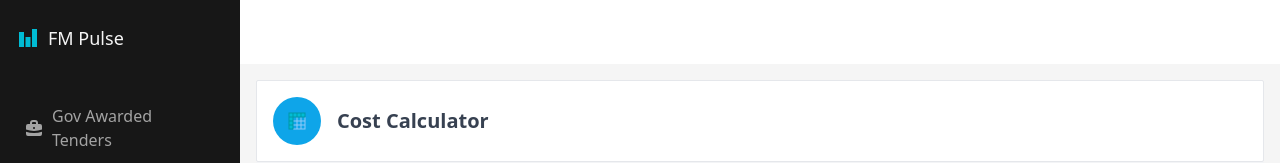
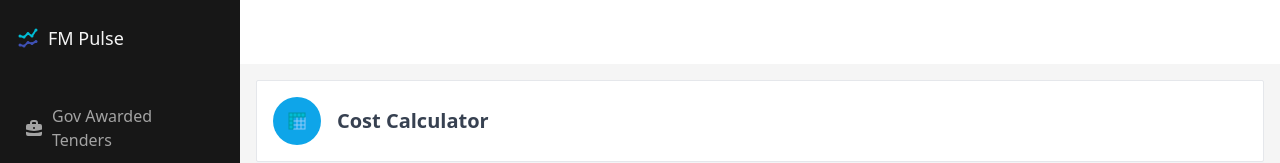
Before and after one commit to RamenBoy0/fm_pulse_dashboard, a React (Create React App) app: page / in a window 1280 px wide. Shown: the top 163 px of the page. Built offline with nearby package versions, Linux system fonts and the light colour scheme.

Commit message:
Update Sidebar.jsx

```diff
--- a/src/components/shared/Sidebar.jsx
+++ b/src/components/shared/Sidebar.jsx
@@ -1,5 +1,5 @@
 import React from 'react'
-import { FcBarChart } from 'react-icons/fc'
+import { FcLineChart } from "react-icons/fc";
 import { Link, useLocation } from 'react-router-dom'
 import { DASHBOARD_SIDEBAR_LINKS, DASHBOARD_SIDEBAR_BOTTOM_LINKS } from "../../lib/const/navigation"
 import classNames from 'classnames'
@@ -13,7 +13,7 @@ export default function Sidebar() {
         <div className='flex items-center gap-2 px-1 py-3'>
 
             {/*Icons and header*/}
-            <FcBarChart fontSize={24} />
+            <FcLineChart fontSize={24} />
             <span className = 'text-neutral-100 text-lg'>FM Pulse</span>
         </div>
             {/*Map the items from DASHBOARD_SIDEBAR_LINKS*/}
```
